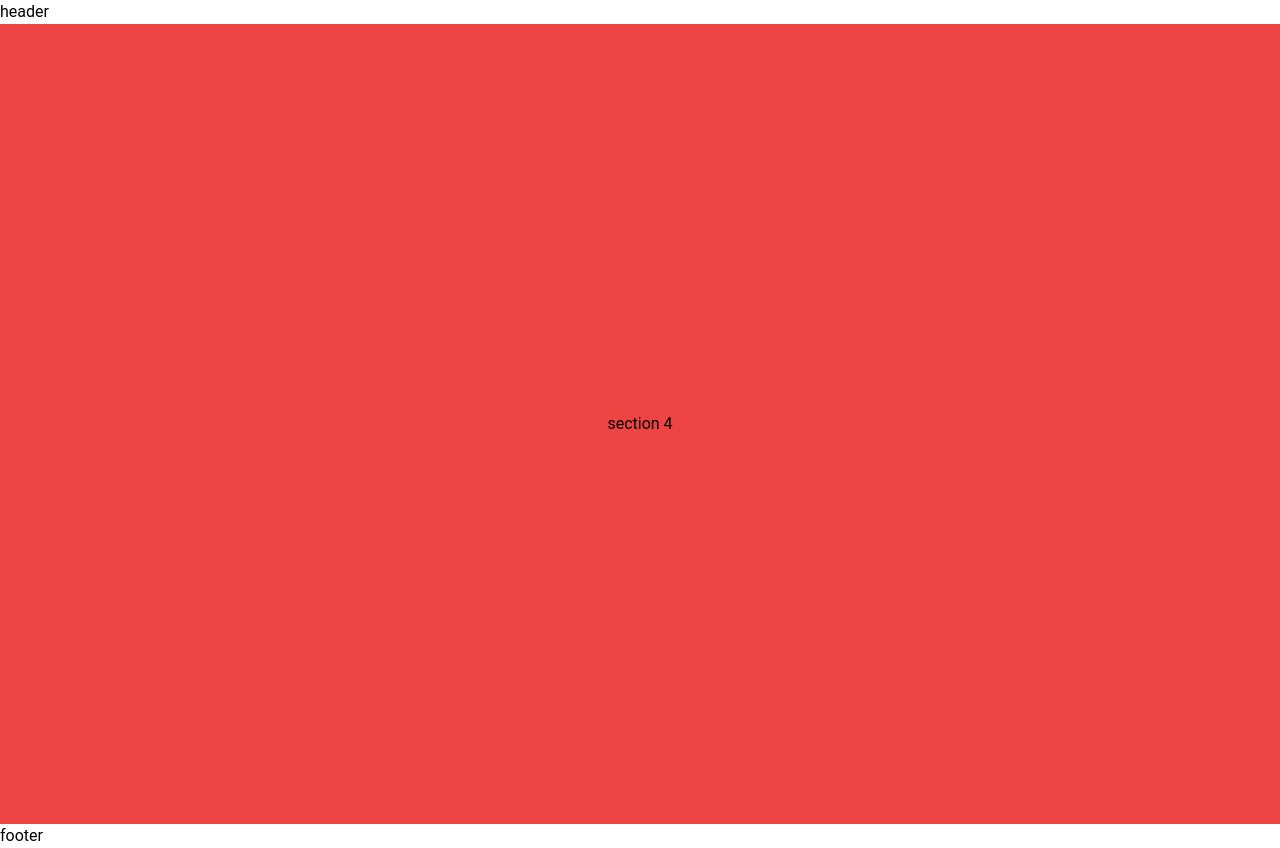
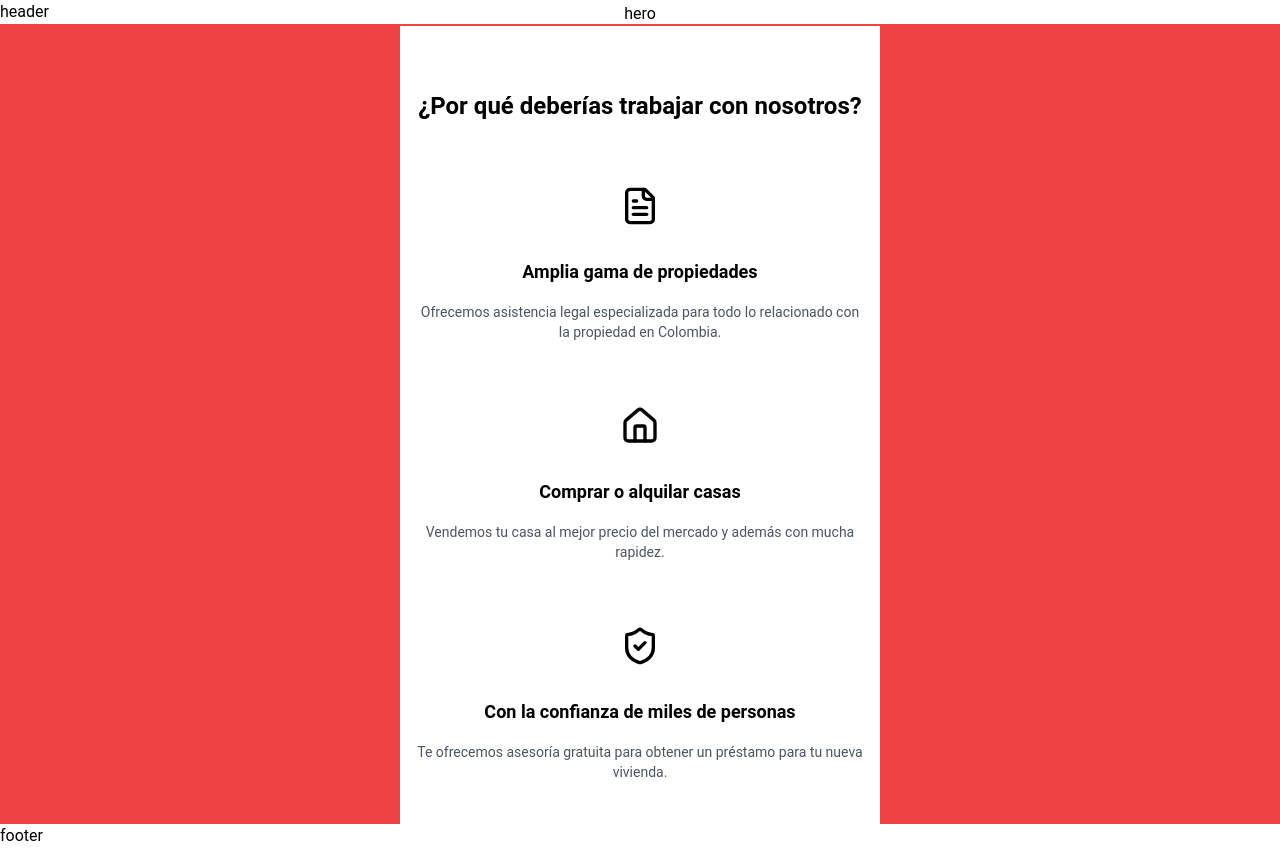
Before and after one commit to MiguelRicardo2003/Frontend-Inmobiliaria, a React (Vite) app: page / in a window 1280 px wide. Built offline with nearby package versions, Linux system fonts and the light colour scheme.

Commit message:
section-3

```diff
--- a/src/pages/Home/Home.jsx
+++ b/src/pages/Home/Home.jsx
@@ -1,10 +1,11 @@
-import Section1 from "./components/section-4";
+import Hero from "./components/hero";
+import Section3 from "./components/section-3";
 
 const Home = () => {
   return (
     <div className="flex flex-col items-center justify-center h-screen bg-red-500">
-      <Section1 />
-
+      <Hero />
+      <Section3 />
     </div>
   );
 }
--- /dev/null
+++ b/src/pages/Home/components/section-3.jsx
@@ -0,0 +1,39 @@
+
+import { FileText, HomeIcon, ShieldCheck } from "lucide-react";
+
+const features = [
+    {
+        icon: <FileText size={40} className="text-primary" />,
+        title: "Amplia gama de propiedades",
+        desc: "Ofrecemos asistencia legal especializada para todo lo relacionado con la propiedad en Colombia.",
+    },
+    {
+        icon: <HomeIcon size={40} className="text-primary" />,
+        title: "Comprar o alquilar casas",
+        desc: "Vendemos tu casa al mejor precio del mercado y además con mucha rapidez.",
+    },
+    {
+        icon: <ShieldCheck size={40} className="text-primary" />,
+        title: "Con la confianza de miles de personas",
+        desc: "Te ofrecemos asesoría gratuita para obtener un préstamo para tu nueva vivienda.",
+    },
+];
+
+export default function Section3() {
+    return (
+        <section className="py-16 px-4 text-center bg-white">
+            <h2 className="text-2xl font-bold mb-12">
+                ¿Por qué deberías trabajar con nosotros?
+            </h2>
+            <div className="max-w-4xl mx-auto space-y-12">
+                {features.map((item, i) => (
+                    <div key={i} className="flex flex-col items-center space-y-4">
+                        <div className="p-4">{item.icon}</div>
+                        <h3 className="text-lg font-semibold">{item.title}</h3>
+                        <p className="text-sm text-gray-600 max-w-md">{item.desc}</p>
+                    </div>
+                ))}
+            </div>
+        </section>
+    );
+}
--- a/src/pages/Home/components/section-4.jsx
+++ /dev/null
@@ -1,9 +0,0 @@
-const Section4 = () => {
-    return(
-        <div>
-            section 4
-        </div>
-    )
-}
-
-export default Section4;
```
Also changed, not shown: 1 other file (tests, documents, lock files or other folders).
